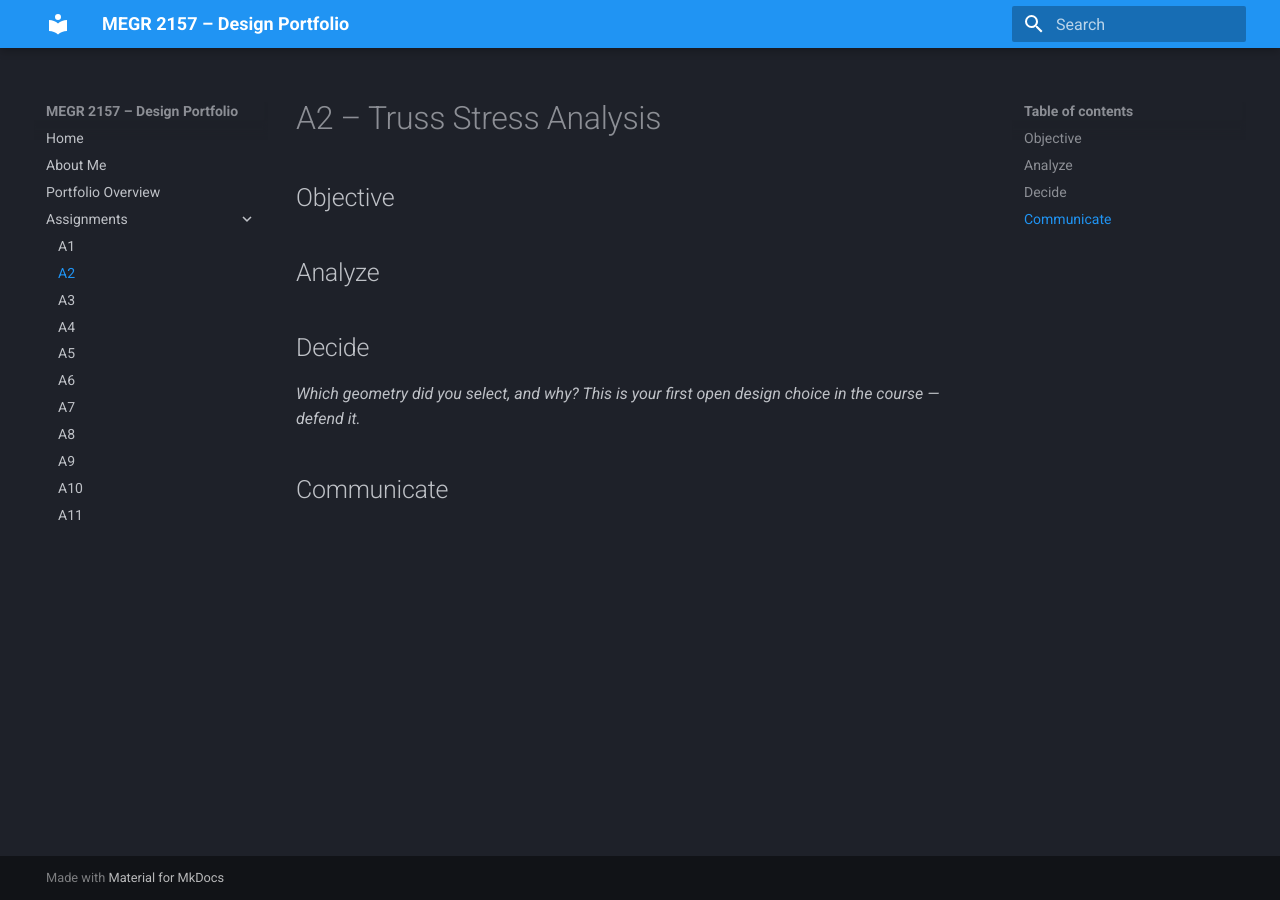
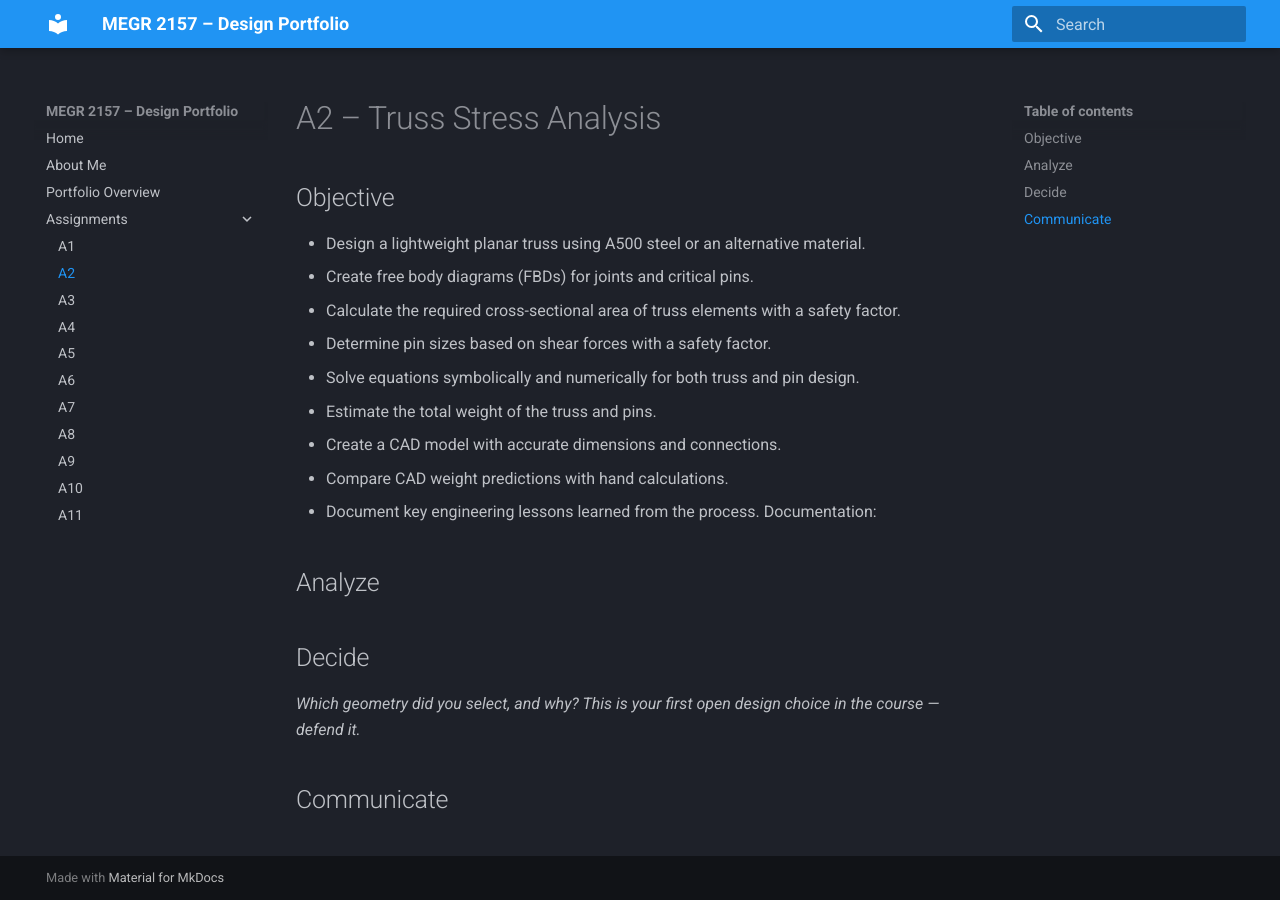
Before and after one commit to Carsonoates/carson-design-projects-portfolio, an MkDocs documentation site: the page built from docs/assignments/A02/index.md, in a window 1280 px wide. Built offline with MkDocs 1.6.1 and Material for MkDocs 9.7.7, drawn with Linux system fonts in a browser that asks for light colours.

Commit message:
Expand objectives for A2 truss stress analysis
Added detailed objectives for the truss stress analysis assignment.

```diff
--- a/docs/assignments/A02/index.md
+++ b/docs/assignments/A02/index.md
@@ -1,7 +1,16 @@
 # A2 – Truss Stress Analysis
 
 ## Objective
-
+- Design a lightweight planar truss using A500 steel or an alternative material.
+- Create free body diagrams (FBDs) for joints and critical pins.
+- Calculate the required cross-sectional area of truss elements with a safety factor.
+- Determine pin sizes based on shear forces with a safety factor.
+- Solve equations symbolically and numerically for both truss and pin design.
+- Estimate the total weight of the truss and pins.
+- Create a CAD model with accurate dimensions and connections.
+- Compare CAD weight predictions with hand calculations.
+- Document key engineering lessons learned from the process.
+Documentation:
 
 ## Analyze
 
```
